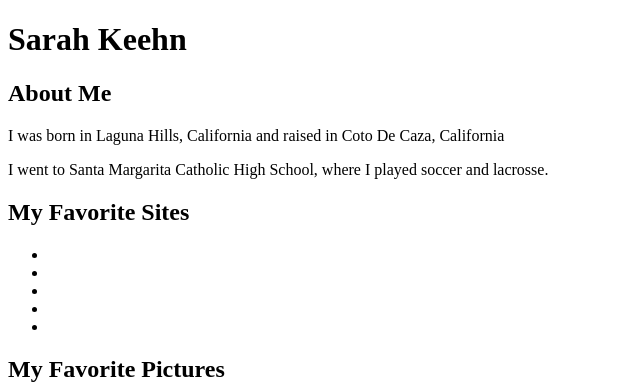
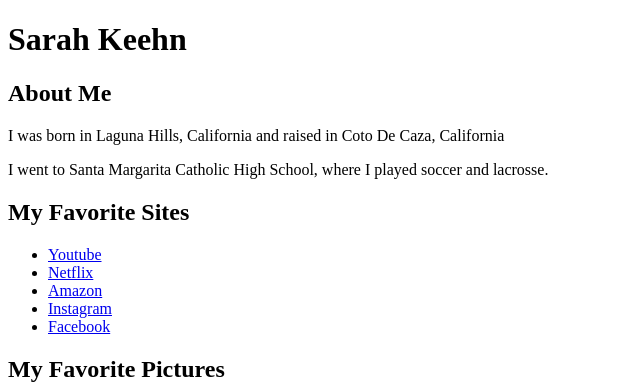
Before and after one commit to keehn99-1866114/keehn99-1866114.github.io, a plain HTML site: page tags.html in a window 1280 px wide. Shown: the top 386 px of the page, without its empty margins (0-640 px from the left). Drawn offline with Linux system fonts and the light colour scheme.

Commit message:
Add files via upload

```diff
--- a/tags.html
+++ b/tags.html
@@ -11,19 +11,19 @@
         <h2>My Favorite Sites</h2>
         <ul>
             <li>
-                 <a href="http://www.youtube.com"></a>
+                 <a href="http://www.youtube.com">Youtube</a>
             </li>
             <li>
-                 <a href="http://www.netlix.com"></a>
-             </li>
-            <li>
-                <a href="http://www.amazon.com"></a>
+                 <a href="http://www.netlix.com">Netflix</a>
             </li>
             <li>
-                <a href="http://www.instagram.com"></a>
+                <a href="http://www.amazon.com">Amazon</a>
             </li>
             <li>
-                <a href="http://www.facebook.com"></a>
+                <a href="http://www.instagram.com">Instagram</a>
+            </li>
+            <li>
+                <a href="http://www.facebook.com">Facebook</a>
             </li>
         </ul>
         <h2>My Favorite Pictures</h2>
```
